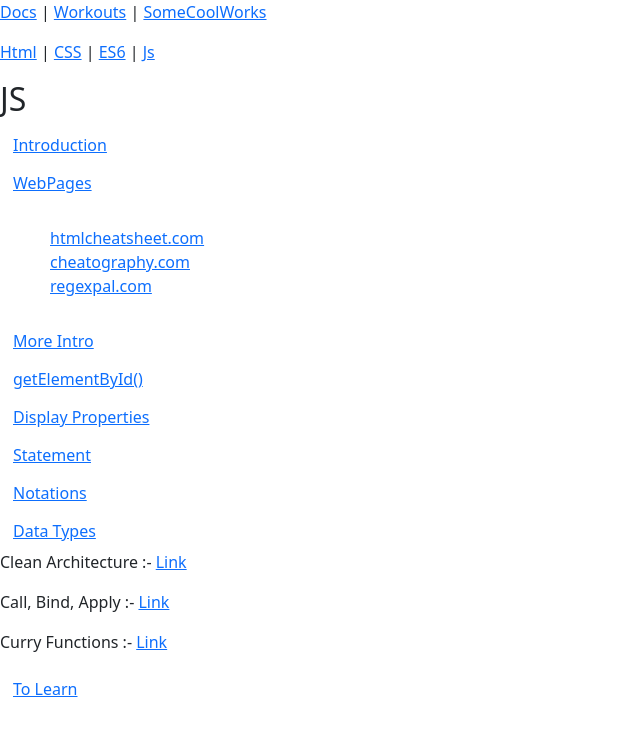
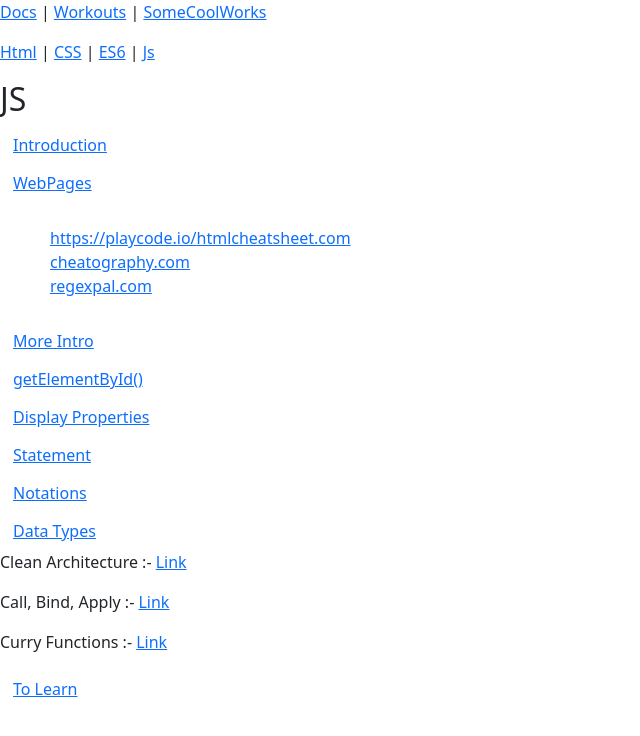
Before and after one commit to akhiljohnson2000/navi, a Vue app: page /docs/js in a window 1280 px wide. Both pictures are taken after a click on the button "WebPages". Shown: the top 736 px of the page, without its empty margins (0-640 px from the left). Built offline with nearby package versions, Linux system fonts and the light colour scheme.

Commit message:
Added https://playcode.io/

```diff
--- a/src/components/coding_docs/JsNotes.vue
+++ b/src/components/coding_docs/JsNotes.vue
@@ -16,6 +16,7 @@
     <button class="btn btn-link" data-bs-target="#js_needed_webpages" data-bs-toggle="collapse"> WebPages </button>
     <div class="collapse" style="padding-left: 50px;" id="js_needed_webpages">
         <br>
+        <a href="https://playcode.io/">https://playcode.io/</a>
         <a href="https://htmlcheatsheet.com/">htmlcheatsheet.com</a> <br>
         <a href="https://cheatography.com/davechild/cheat-sheets/javascript/pdf/?last=1462956370">cheatography.com</a>
         <br>
```
